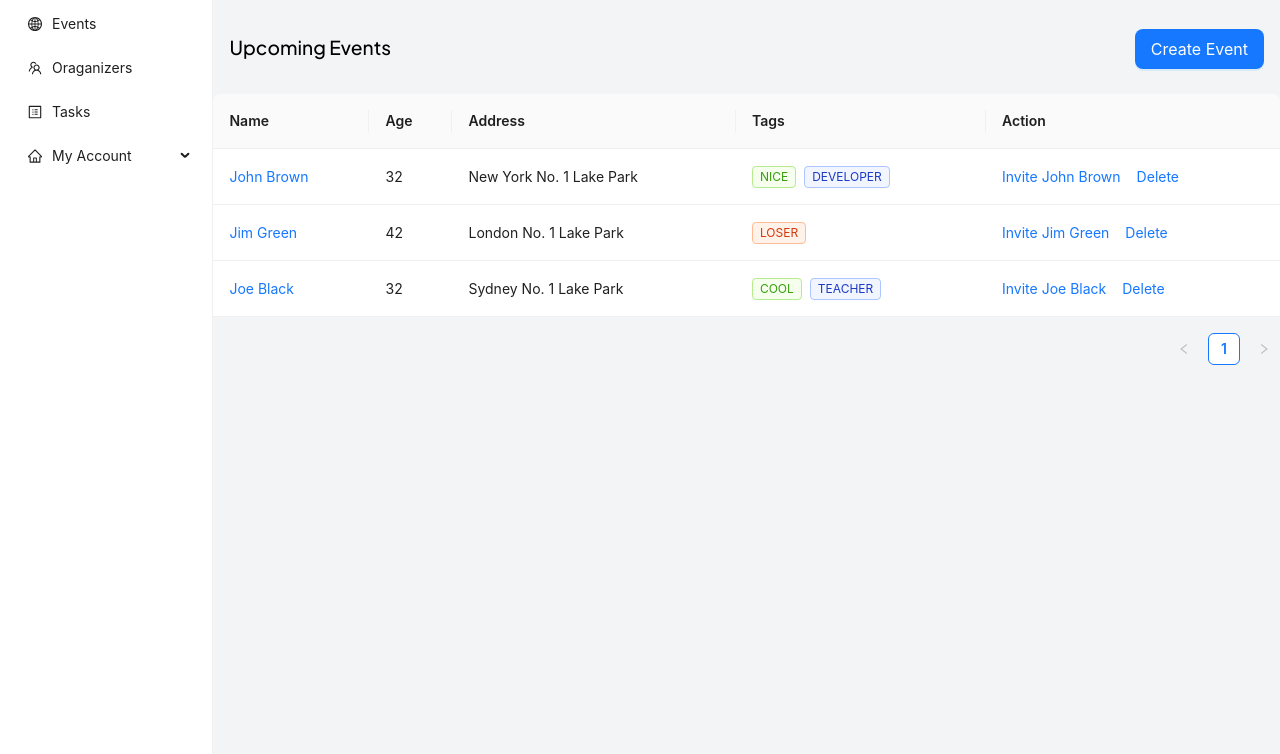
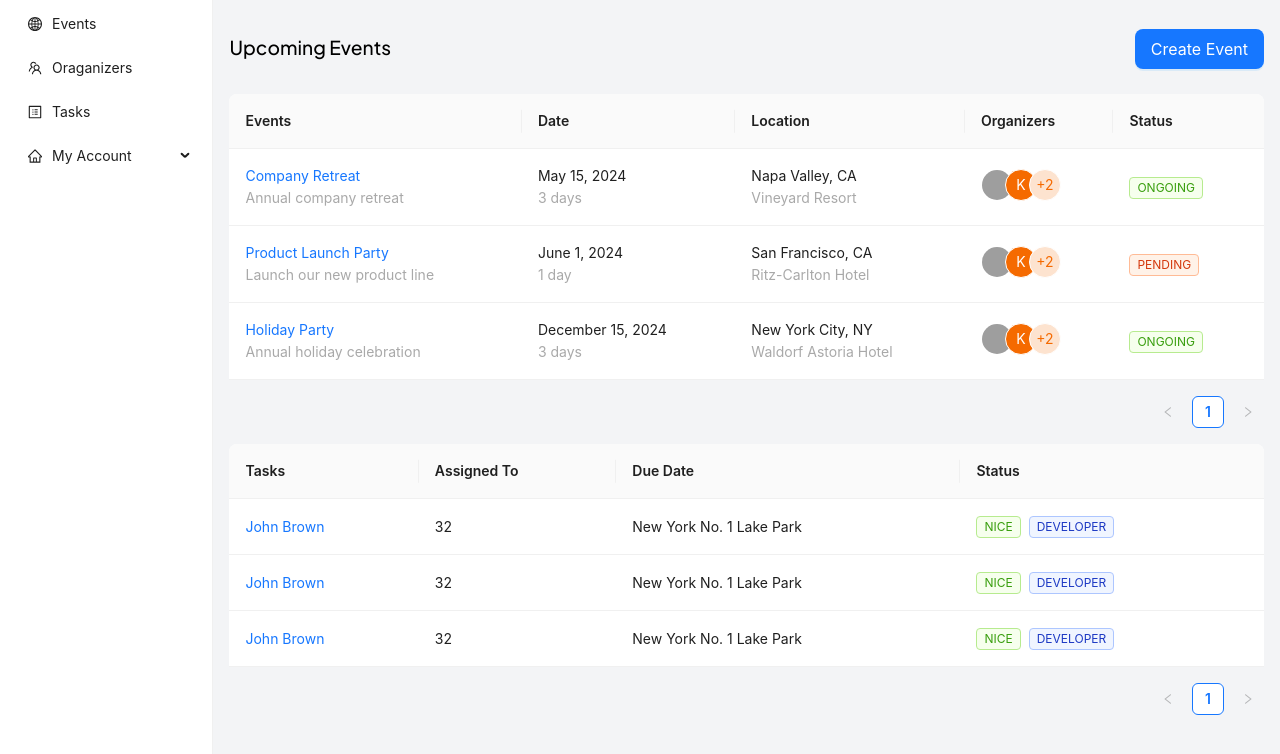
Before and after one commit to ThisIsMeAdityaSingh/Event-Planner-FE, a React (Vite) app: page /dashboard in a window 1280 px wide. Shown: the top 754 px of the page. Built offline with nearby package versions, Linux system fonts and the light colour scheme; grey boxes are pictures that could not be loaded.

Commit message:
Customized grid to fit this application

```diff
--- /dev/null
+++ b/src/components/dashboard-event-grid/index.jsx
@@ -0,0 +1,133 @@
+import { Table, Tag, Avatar, Tooltip } from "antd";
+import { AntDesignOutlined, UserOutlined } from "@ant-design/icons";
+
+export default function DashBoardEventsGrid() {
+  const columns = [
+    {
+      title: "Events",
+      dataIndex: "event",
+      key: "event",
+      render: (text) => {
+        return (
+          <>
+            <div>
+              <a>{text.split("|")[0]}</a>
+            </div>
+            <div style={{ color: "darkgray" }}>{text.split("|")[1]}</div>
+          </>
+        );
+      },
+    },
+    {
+      title: "Date",
+      dataIndex: "date",
+      key: "date",
+      render: (text) => {
+        return (
+          <>
+            <div>{text.split("|")[0]}</div>
+            <div style={{ color: "darkgray" }}>{text.split("|")[1]}</div>
+          </>
+        );
+      },
+    },
+    {
+      title: "Location",
+      dataIndex: "location",
+      key: "location",
+      render: (text) => {
+        return (
+          <>
+            <div>{text.split("|")[0]}</div>
+            <div style={{ color: "darkgray" }}>{text.split("|")[1]}</div>
+          </>
+        );
+      },
+    },
+    {
+      title: "Organizers",
+      dataIndex: "organizer",
+      key: "organizer",
+      render: () => {
+        return (
+          <Avatar.Group
+            maxCount={2}
+            size="medium"
+            maxStyle={{
+              color: "#f56a00",
+              backgroundColor: "#fde3cf",
+            }}
+          >
+            <Avatar src="https://api.dicebear.com/7.x/miniavs/svg?seed=3" />
+            <Avatar
+              style={{
+                backgroundColor: "#f56a00",
+              }}
+            >
+              K
+            </Avatar>
+            <Tooltip title="Ant User" placement="top">
+              <Avatar
+                style={{
+                  backgroundColor: "#87d068",
+                }}
+                icon={<UserOutlined />}
+              />
+            </Tooltip>
+            <Avatar
+              style={{
+                backgroundColor: "#1677ff",
+              }}
+              icon={<AntDesignOutlined />}
+            />
+          </Avatar.Group>
+        );
+      },
+    },
+    {
+      title: "Status",
+      key: "status",
+      dataIndex: "status",
+      render: (_, { status }) => (
+        <>
+          {status.map((tag) => {
+            let color = tag === "Ongoing" ? "green" : "geekblue";
+            if (tag === "Pending") {
+              color = "volcano";
+            }
+            return (
+              <Tag color={color} key={tag}>
+                {tag.toUpperCase()}
+              </Tag>
+            );
+          })}
+        </>
+      ),
+    },
+  ];
+
+  const data = [
+    {
+      event: "Company Retreat|Annual company retreat",
+      date: "May 15, 2024|3 days",
+      location: "Napa Valley, CA|Vineyard Resort",
+      organizer: ["Aditya", "Test User 1", "Test User 2"],
+      status: ["Ongoing"],
+    },
+    {
+      event: "Product Launch Party|Launch our new product line",
+      date: "June 1, 2024|1 day",
+      location: "San Francisco, CA|Ritz-Carlton Hotel",
+      organizer: ["Aditya", "Test User 1", "Test User 2"],
+      status: ["Pending"],
+    },
+    {
+      event: "Holiday Party|Annual holiday celebration",
+      date: "December 15, 2024|3 days",
+      location: "New York City, NY|Waldorf Astoria Hotel",
+      organizer: ["Aditya", "Test User 1", "Test User 2"],
+      status: ["Ongoing"],
+    },
+  ];
+  return <Table columns={columns} dataSource={data} />;
+}
--- /dev/null
+++ b/src/components/dashboard-tasks-grid/index.jsx
@@ -0,0 +1,64 @@
+import { Table, Tag } from "antd";
+
+export default function DashBoardTasksGrid() {
+  const columns = [
+    {
+      title: "Tasks",
+      dataIndex: "tasks",
+      key: "tasks",
+      render: (text) => <a>{text}</a>,
+    },
+    {
+      title: "Assigned To",
+      dataIndex: "assignedTo",
+      key: "assignedTo",
+    },
+    {
+      title: "Due Date",
+      dataIndex: "dueDate",
+      key: "dueDate",
+    },
+    {
+      title: "Status",
+      key: "status",
+      dataIndex: "status",
+      render: (_, { status }) => (
+        <>
+          {status.map((tag) => {
+            let color = tag.length > 5 ? "geekblue" : "green";
+            if (tag === "loser") {
+              color = "volcano";
+            }
+            return (
+              <Tag color={color} key={tag}>
+                {tag.toUpperCase()}
+              </Tag>
+            );
+          })}
+        </>
+      ),
+    }
+  ];
+
+  const data = [
+    {
+      tasks: "John Brown",
+      assignedTo: 32,
+      dueDate: "New York No. 1 Lake Park",
+      status: ["nice", "developer"],
+    },
+    {
+      tasks: "John Brown",
+      assignedTo: 32,
+      dueDate: "New York No. 1 Lake Park",
+      status: ["nice", "developer"],
+    },
+    {
+      tasks: "John Brown",
+      assignedTo: 32,
+      dueDate: "New York No. 1 Lake Park",
+      status: ["nice", "developer"],
+    },
+  ];
+  return <Table columns={columns} dataSource={data} />;
+}
--- /dev/null
+++ b/src/components/index.jsx
@@ -0,0 +1,4 @@
+import React from 'react';
+
+export const DashboardEventGrid = React.lazy(() => import('./dashboard-event-grid/index'));
+export const DashboardTasksGrid = React.lazy(() => import('./dashboard-tasks-grid/index'));
--- a/src/pages/dashboard/index.jsx
+++ b/src/pages/dashboard/index.jsx
@@ -1,5 +1,5 @@
-import { useState } from "react";
-import { Menu, Button, Space, Table, Tag } from "antd";
+import { Suspense } from "react";
+import { Menu, Button } from "antd";
 import {
   TeamOutlined,
   GlobalOutlined,
@@ -8,6 +8,8 @@ import {
 } from "@ant-design/icons";
 
 import "./styles.css";
+import { DashboardEventGrid, DashboardTasksGrid } from "../../components/index";
+import Loader from "../loading-page";
 
 export default function Dashboard() {
   const items = [
@@ -47,83 +49,8 @@ export default function Dashboard() {
     },
   ];
 
-  const columns = [
-    {
-      title: "Name",
-      dataIndex: "name",
-      key: "name",
-      render: (text) => <a>{text}</a>,
-    },
-    {
-      title: "Age",
-      dataIndex: "age",
-      key: "age",
-    },
-    {
-      title: "Address",
-      dataIndex: "address",
-      key: "address",
-    },
-    {
-      title: "Tags",
-      key: "tags",
-      dataIndex: "tags",
-      render: (_, { tags }) => (
-        <>
-          {tags.map((tag) => {
-            let color = tag.length > 5 ? "geekblue" : "green";
-            if (tag === "loser") {
-              color = "volcano";
-            }
-            return (
-              <Tag color={color} key={tag}>
-                {tag.toUpperCase()}
-              </Tag>
-            );
-          })}
-        </>
-      ),
-    },
-    {
-      title: "Action",
-      key: "action",
-      render: (_, record) => (
-        <Space size="middle">
-          <a>Invite {record.name}</a>
-          <a>Delete</a>
-        </Space>
-      ),
-    },
-  ];
-
-  const data = [
-    {
-      key: "1",
-      name: "John Brown",
-      age: 32,
-      address: "New York No. 1 Lake Park",
-      tags: ["nice", "developer"],
-    },
-    {
-      key: "2",
-      name: "Jim Green",
-      age: 42,
-      address: "London No. 1 Lake Park",
-      tags: ["loser"],
-    },
-    {
-      key: "3",
-      name: "Joe Black",
-      age: 32,
-      address: "Sydney No. 1 Lake Park",
-      tags: ["cool", "teacher"],
-    },
-  ];
-
-  const [current, setCurrent] = useState("mail");
   const onClick = (e) => {
     console.log("click ", e);
-    setCurrent(e.key);
   };
   return (
     <main className="dashboard-container">
@@ -146,7 +73,14 @@ export default function Dashboard() {
           </Button>
         </div>
         <div className="dashboard-events-table">
-          <Table columns={columns} dataSource={data} />
+          <Suspense fallback={<Loader />}>
+            <DashboardEventGrid />
+          </Suspense>
+        </div>
+        <div className="dashboard-events-table">
+          <Suspense fallback={<Loader />}>
+            <DashboardTasksGrid />
+          </Suspense>
         </div>
       </section>
     </main>
--- a/src/pages/dashboard/styles.css
+++ b/src/pages/dashboard/styles.css
@@ -19,3 +19,8 @@
     font-weight: 500;
     font-size: larger;
 }
+
+.dashboard-events-table {
+    margin-left: 1rem;
+    margin-right: 1rem;
+}
```
